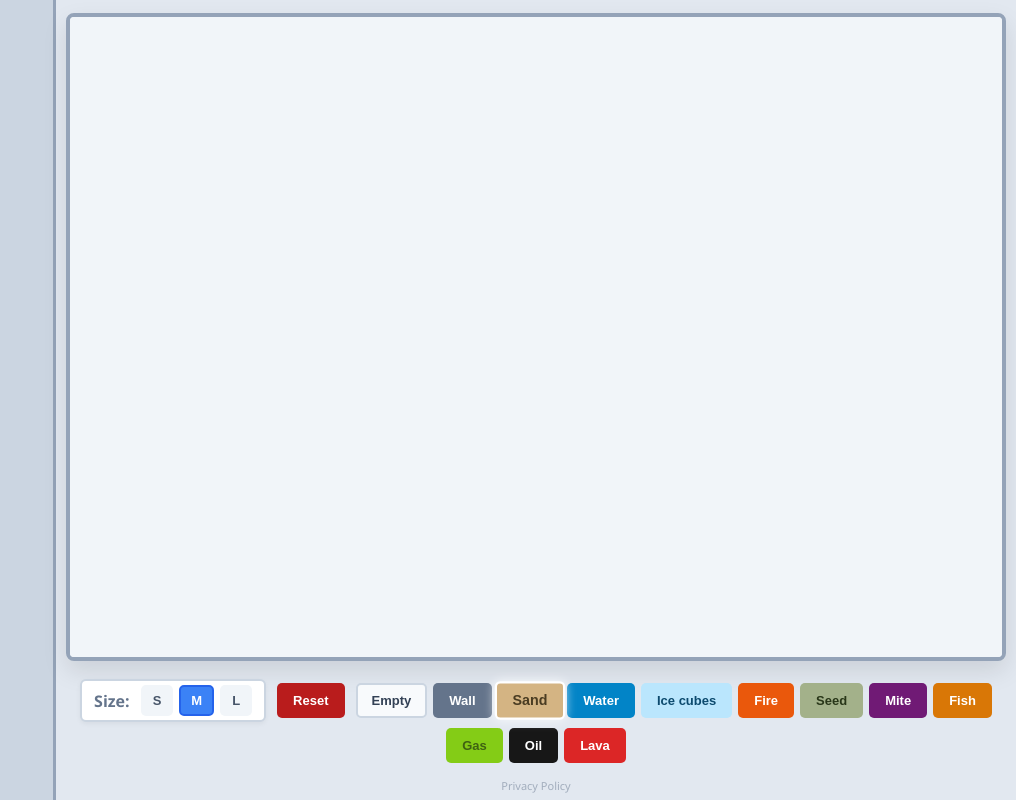
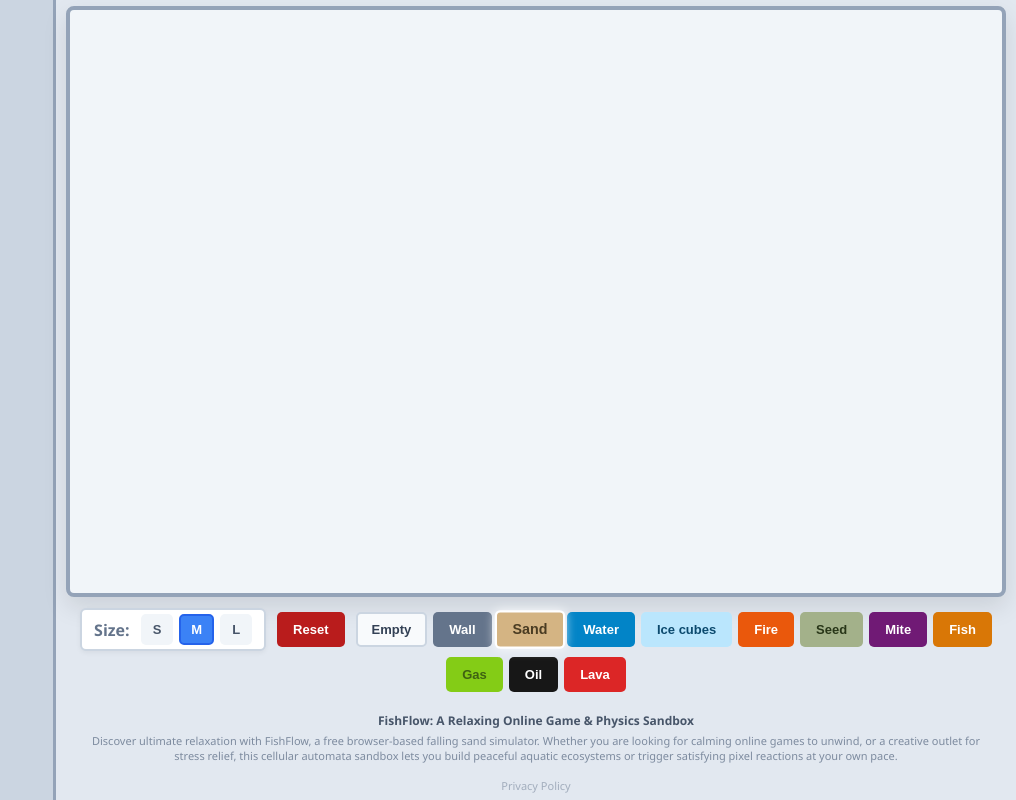
Before and after one commit to Raseen005/fish, a plain HTML site: page index.html in a window 1280 px wide. Shown: the whole page, without its empty margins (264-1280 px from the left). Drawn offline with Linux system fonts and the light colour scheme.

Commit message:
Update index.html

```diff
--- a/index.html
+++ b/index.html
@@ -7,8 +7,9 @@
     <meta charset="UTF-8">
     <meta name="viewport" content="width=device-width, initial-scale=1.0, maximum-scale=1.0, user-scalable=no">
     <title>Fishflow</title>
-    <meta name="description" content="Dive into FishFlow, an interactive pixel physics sandbox! Build thriving aquatic ecosystems with sand and water, or destroy it all with fire and lava. Play for free!">
-    <link rel="icon" type="image/png" href="./assets/logo.png">
+    <!-- Updated Meta Description for SEO -->
+    <meta name="description" content="Looking for a relaxing online game? Unwind with FishFlow, a calming pixel physics sandbox. Build peaceful ecosystems or experiment with the elements for stress relief and relaxation. Play for free!">
+    <link rel="icon" type="image/png" href="/assets/logo.png">
     <style>
         body {
             margin: 0; background-color: #e2e8f0; color: #1e293b;
@@ -93,6 +94,28 @@
         .btn-lava { background-color: #dc2626; color: white; }
         .btn-fire { background-color: #ea580c; color: white; }
 
+        /* --- SEO CONTENT BLOCK STYLING --- */
+        .seo-content {
+            width: 100%;
+            padding: 10px 20px;
+            text-align: center;
+            color: #64748b;
+            font-size: 11px;
+            box-sizing: border-box;
+            flex: 0 0 auto; /* Ensures it takes up space naturally without squishing other elements */
+        }
+
+        .seo-content h1 {
+            font-size: 12px;
+            margin: 0 0 4px 0;
+            color: #475569;
+        }
+
+        .seo-content p {
+            margin: 0;
+            opacity: 0.8;
+        }
+
         .privacy-footer {
             flex: 0 0 auto; width: 100%; text-align: center; padding-bottom: 5px;
         }
@@ -155,9 +178,15 @@
                 background-color: transparent; /* Makes the banner area blend perfectly */
             }
 
-            /* 4. Privacy Policy pushed to the very bottom */
+            /* 4. SEO Content explicitly ordered below the Ad */
+            .seo-content {
+                order: 4;
+                padding: 10px 15px; /* Slightly tighter padding for mobile */
+            }
+
+            /* 5. Privacy Policy pushed to the very bottom */
             .privacy-footer {
-                order: 4;
+                order: 5;
                 flex: 0 0 auto;
                 margin-top: auto; /* Pushes the link to the bottom edge, swallowing any leftover empty space */
                 padding: 15px 0;
@@ -217,6 +246,12 @@
             <button class="element-btn btn-lava" onclick="window.selectElement(11, this)">Lava</button>
         </div>
 
+        <!-- ADDED: SEO Content Block (Targeting Relaxation & Online Games) -->
+        <div class="seo-content">
+            <h1>FishFlow: A Relaxing Online Game & Physics Sandbox</h1>
+            <p>Discover ultimate relaxation with FishFlow, a free browser-based falling sand simulator. Whether you are looking for calming online games to unwind, or a creative outlet for stress relief, this cellular automata sandbox lets you build peaceful aquatic ecosystems or trigger satisfying pixel reactions at your own pace.</p>
+        </div>
+
         <div class="privacy-footer">
             <a href="/privacy.html">Privacy Policy</a>
         </div>
```
